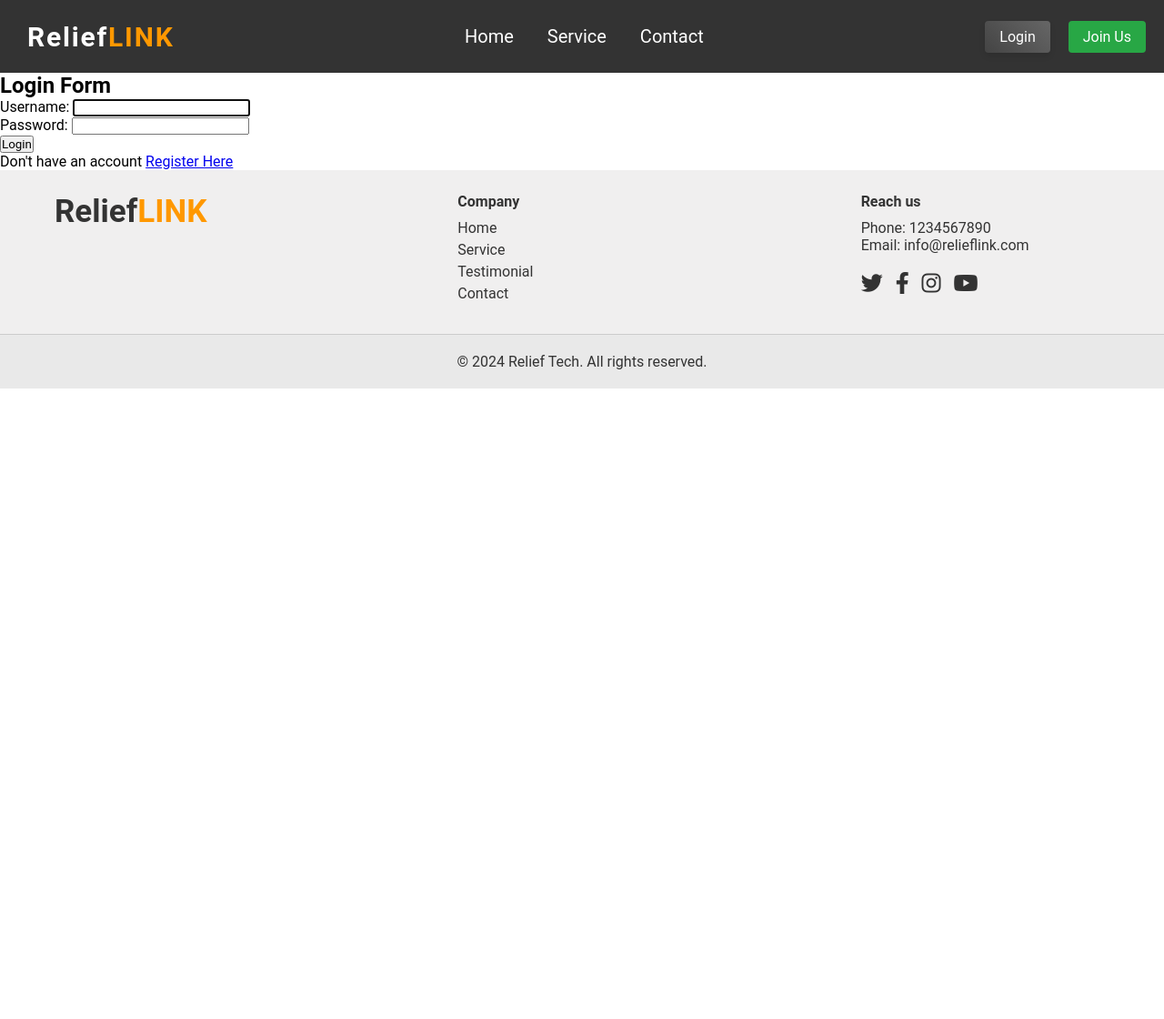
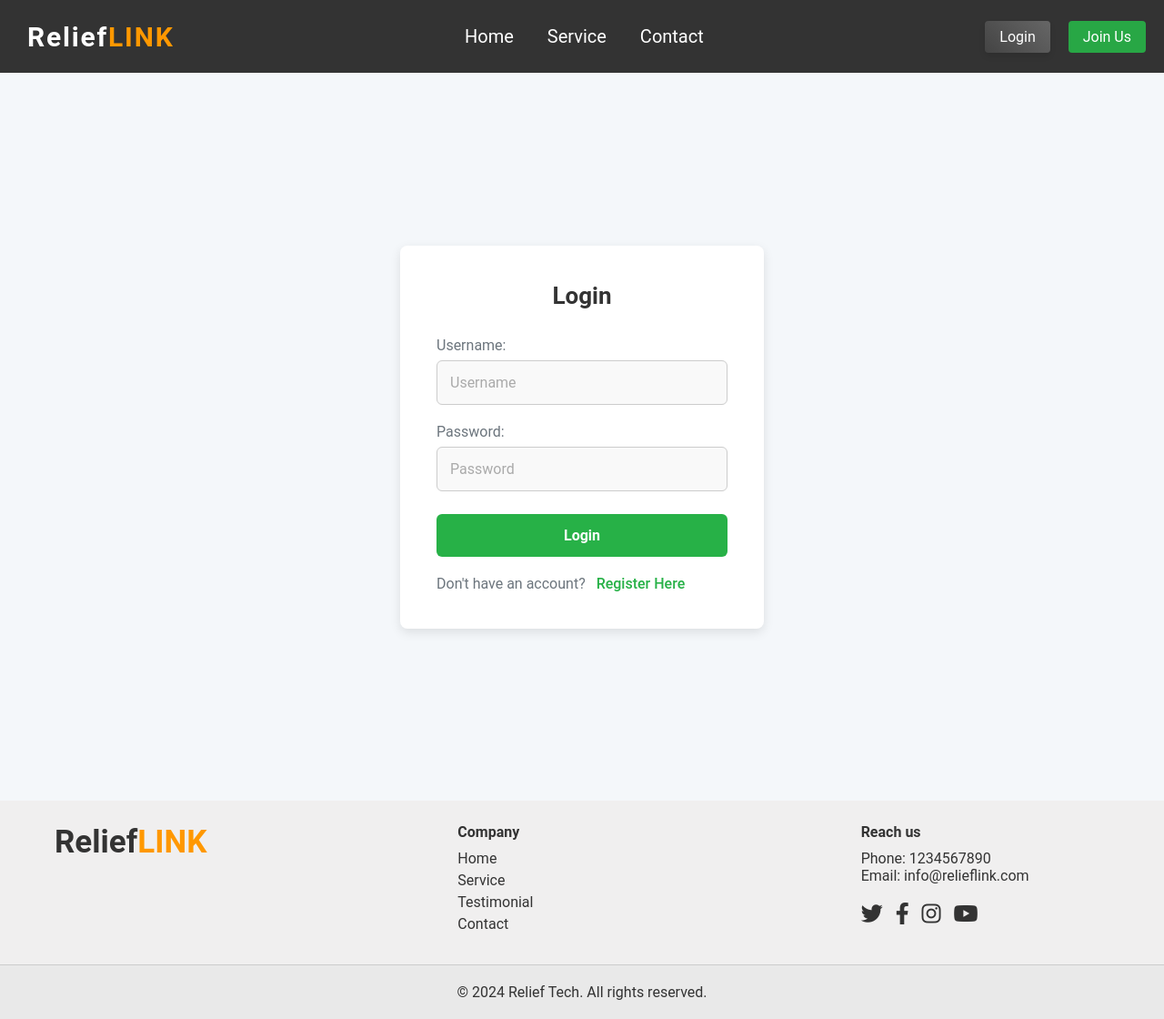
Before and after one commit to TahmidMuntaser/ReliefLink, a Django app: page /account/login/ in a window 1280 px wide. Shown: the whole page at 91% size. Before the commit the page ends 427 px from the top, so only its background shows below. Run offline with Django 5.2, Linux system fonts and the light colour scheme.

Commit message:
login page designed

```diff
--- a/ReliefLink/account/forms.py
+++ b/ReliefLink/account/forms.py
@@ -15,3 +15,12 @@ class CustomUserCreationForm(UserCreationForm):
         if commit:
             user.save()
         return user
+
+class LoginForm(forms.Form):
+    username = forms.CharField(
+        max_length=100,
+        widget=forms.TextInput(attrs={'class': 'form-control', 'placeholder': 'Username'})
+    )
+    password = forms.CharField(
+        widget=forms.PasswordInput(attrs={'class': 'form-control', 'placeholder': 'Password'})
+    )
--- /dev/null
+++ b/ReliefLink/account/static/account/style.css
@@ -0,0 +1,122 @@
+body {
+    font-family: 'Roboto', sans-serif;
+    margin: 0;
+    padding: 0;
+    background-color: #f4f7fa;
+}
+
+.login-container {
+    display: flex;
+    justify-content: center;
+    align-items: center;
+    height: 100vh;
+    padding: 20px;
+    box-sizing: border-box;
+}
+
+
+.login-form {
+    background-color: #ffffff;
+    padding: 40px;
+    border-radius: 8px;
+    box-shadow: 0 4px 12px rgba(0, 0, 0, 0.1);
+    width: 400px;
+    box-sizing: border-box;
+}
+
+.login-form h2 {
+    font-size: 26px;
+    font-weight: 600;
+    color: #333;
+    margin-bottom: 30px;
+    text-align: center;
+}
+
+.login-form p {
+    font-size: 16px;
+    color: #6c757d;
+    /* text-align: center; */
+    margin-top: 10px;
+}
+
+.login-form a {
+    text-decoration: none;
+    color: #27b147;
+    font-weight: 500;
+    transition: color 0.3s ease;
+    margin: 8px;
+}
+
+
+.login-form a:hover {
+    color: rgb(109, 108, 108);
+}
+
+
+.form-control {
+    width: 100%;
+    padding: 14px;
+    /* margin-bottom: 20px; */
+    margin-top: 7px;
+    border: 1px solid #ccc;
+    border-radius: 6px;
+    font-size: 16px;
+    background-color: #f9f9f9;
+    color: #333;
+    transition: border-color 0.3s ease, background-color 0.3s ease;
+    box-sizing: border-box;
+}
+
+.form-control:focus {
+    border-color: #aaa;
+    background-color: #ffffff;
+    outline: none;
+}
+
+.form-control::placeholder {
+    color: #aaa;
+}
+
+.btn {
+    width: 100%;
+    padding: 14px;
+    font-size: 16px;
+    font-weight: 600;
+    color: #fff;
+    background-color: #27b147;
+    border: none;
+    border-radius: 6px;
+    margin-top: 25px;
+    cursor: pointer;
+    transition: background-color 0.3s ease, transform 0.2s ease;
+    box-sizing: border-box;
+}
+
+.btn:hover {
+    background-color: #25943f;
+    transform: translateY(-2px);
+}
+
+.btn:active {
+    background-color: #29813e;
+    transform: translateY(1px);
+}
+
+.login-form p {
+    margin-top: 20px;
+}
+
+
+@media (max-width: 480px) {
+    .login-form {
+        padding: 20px;
+    }
+
+    .login-form h2 {
+        font-size: 22px;
+    }
+
+    .btn {
+        font-size: 14px;
+    }
+}
--- a/ReliefLink/account/templates/account/login.html
+++ b/ReliefLink/account/templates/account/login.html
@@ -1,15 +1,19 @@
-<!-- home/templates/home/login.html -->
 {% extends 'global/base.html' %}
-{% block title %}Registration{% endblock %}
+{% load static %}
+{% block title %}Login{% endblock %}
+{% block extra_css %}
+<link rel="stylesheet" href="{% static 'account/style.css' %}">
+{% endblock %}
 {% block content %}
-    <h2>Login Form</h2>
-
-    <form method = 'post'>
-        {% csrf_token %}
-        {{form.as_p}}
-        <button class="btn btn-primary" type='submit'>Login</button>
-    </form>
-    <p> Don't have an account
-        <a href="{% url "register" %}">Register Here</a>
-    </p>
+<div class="login-container">
+    <div class="login-form">
+        <h2>Login</h2>
+        <form method="post">
+            {% csrf_token %}
+            {{ form.as_p }}
+            <button class="btn btn-primary" type="submit">Login</button>
+        </form>
+        <p>Don't have an account? <a href="{% url 'register' %}"> Register Here</a></p>
+    </div>
+</div>
 {% endblock %}
--- a/ReliefLink/account/views.py
+++ b/ReliefLink/account/views.py
@@ -1,11 +1,10 @@
 from django.shortcuts import render, redirect
 from django.contrib.auth import authenticate, login, logout
-from .forms import CustomUserCreationForm
-from django.contrib.auth.forms import AuthenticationForm
+from .forms import CustomUserCreationForm, LoginForm
 
 def login_view(request):
     if request.method == 'POST':
-        form = AuthenticationForm(request, data=request.POST)
+        form = LoginForm(request.POST)
         if form.is_valid():
             username = form.cleaned_data.get('username')
             password = form.cleaned_data.get('password')
@@ -13,8 +12,10 @@ def login_view(request):
             if user is not None:
                 login(request, user)
                 return redirect('home')
+            else:
+                form.add_error(None, 'Invalid username or password')
     else:
-        form = AuthenticationForm()
+        form = LoginForm()
     return render(request, 'account/login.html', {'form': form})
 
 def logout_view(request):
--- a/ReliefLink/global/static/global/style.css
+++ b/ReliefLink/global/static/global/style.css
@@ -11,6 +11,7 @@ body {
     padding: 15px 0 0 0 ;
     color: #333;
 }
+
 
 .container {
     display: flex;
--- a/ReliefLink/global/templates/global/base.html
+++ b/ReliefLink/global/templates/global/base.html
@@ -9,6 +9,7 @@
     <link rel="stylesheet" href="{% static 'global/style.css' %}">
     <link rel="stylesheet" href="{% static 'home/style.css' %}">
     <link rel="stylesheet" href="https://cdnjs.cloudflare.com/ajax/libs/font-awesome/6.0.0-beta3/css/all.min.css">
+    {% block extra_css %}{% endblock %}
     <meta name="viewport" content="width=device-width, initial-scale=1.0">
 </head>
 <body>
```
Also changed, not shown: ReliefLink/ReliefLink/settings.py (+3 -32 lines).
